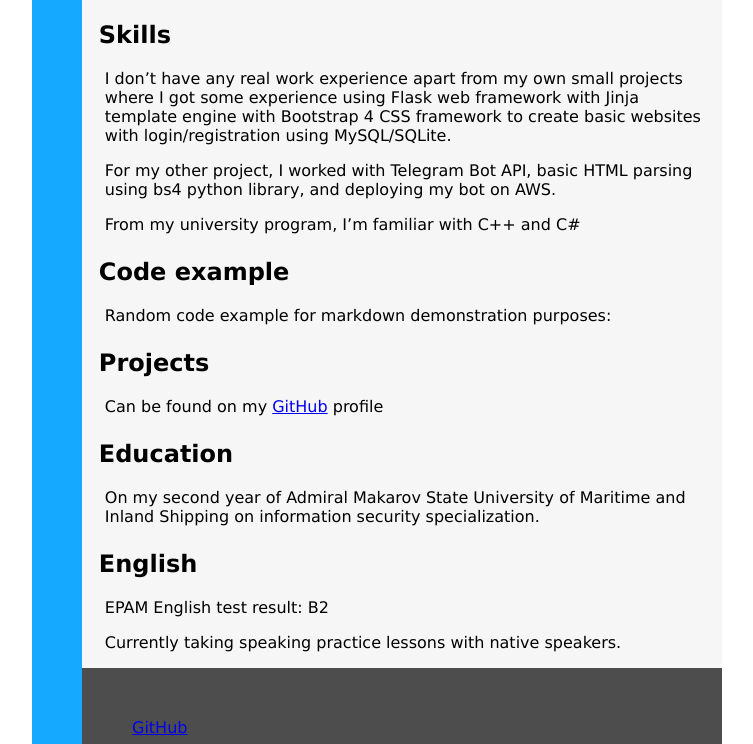
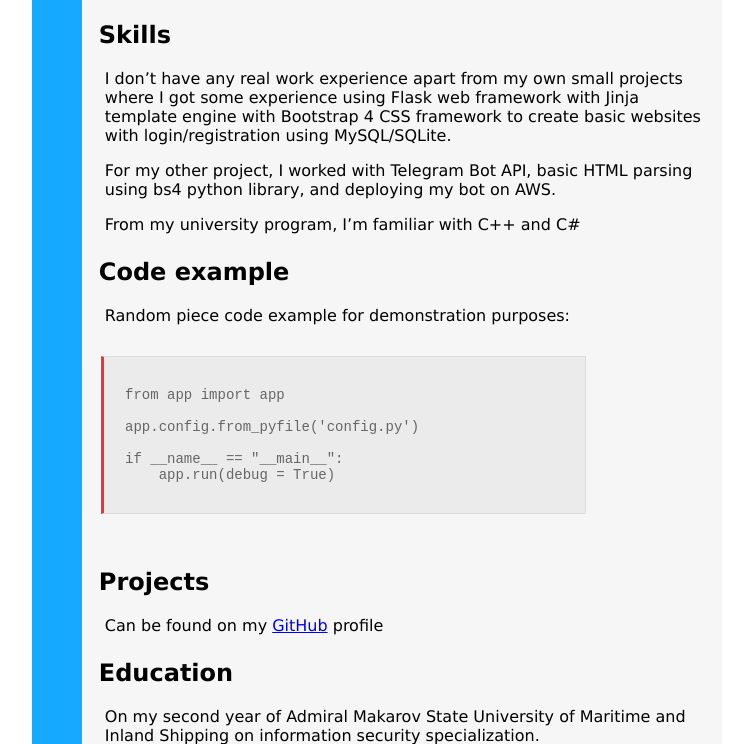
Before and after one commit to sweetAme/rsschool-cv, a plain HTML site: page index.html in a window 1280 px wide. Shown: the part 497-1241 px from the top of the page, without its empty margins (263-1016 px from the left). Drawn offline with Linux system fonts and the light colour scheme.

Commit message:
feat: add style for code tag

```diff
--- a/index.html
+++ b/index.html
@@ -40,8 +40,17 @@
             </section>
             <section>
                 <h2 class="title">Code example</h2>
-                <p>Random code example for markdown demonstration purposes:</p>
-                <!-- add code -->
+                <p>Random piece code example for demonstration purposes:</p>
+                <pre>
+                    <code>
+from app import app
+
+app.config.from_pyfile('config.py')
+
+if __name__ == "__main__":
+    app.run(debug = True)
+                    </code>
+                </pre>
             </section>
             <section>
                 <h2 class="title">Projects</h2>
--- a/styles/style.css
+++ b/styles/style.css
@@ -12,6 +12,19 @@ footer {
     margin: 0px;
     padding: 50px;
 
+}
+
+code {
+    background-color: #ebebeb;
+    border: 1px solid #ddd;
+    border-left: 3px solid #f33333;
+    color: #666;
+    font-family: monospace;
+    font-size: 14px;
+    max-width: 70%;
+    margin-left: 1%;
+    padding: 1em 1.5em;
+    display: block;
 }
 
 .picture {
@@ -43,7 +56,6 @@ footer {
 }
 
 .title {
-    width: 80%;
     margin: 0px;
     margin-top: 20px;
     padding: 4px;
```
